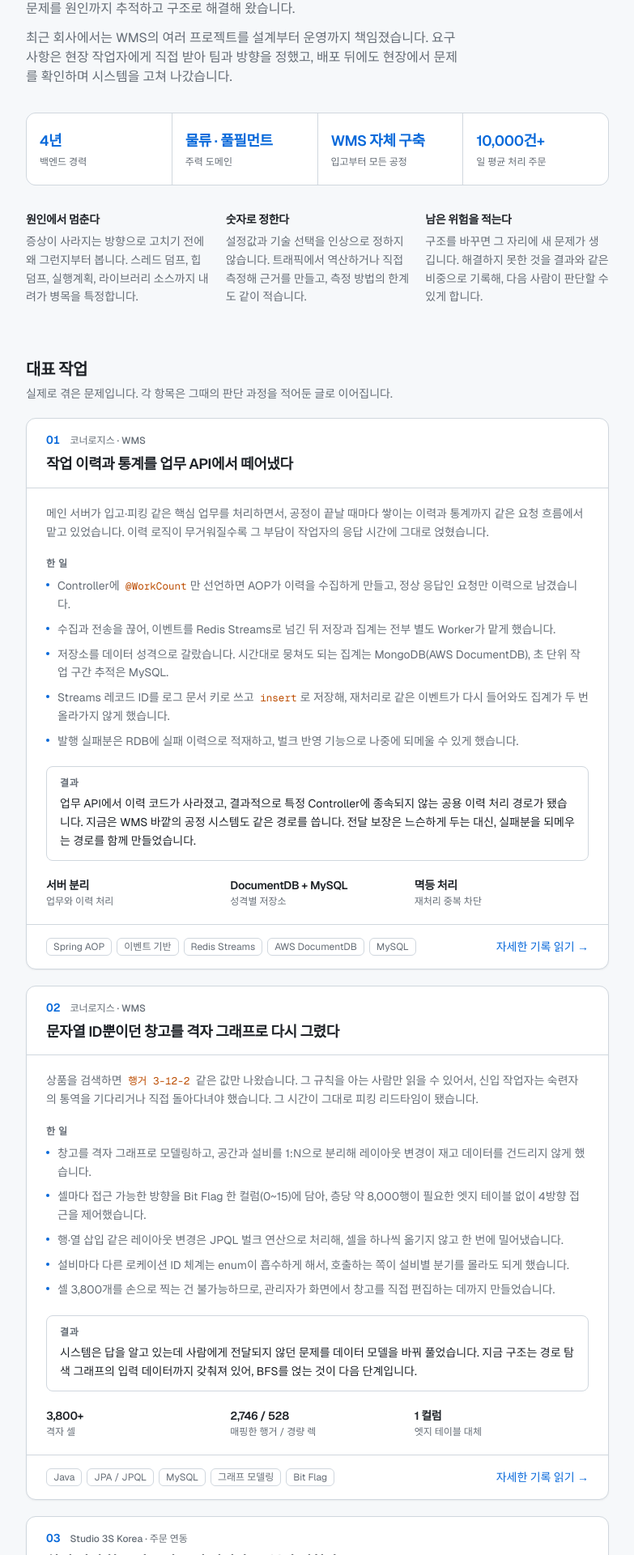
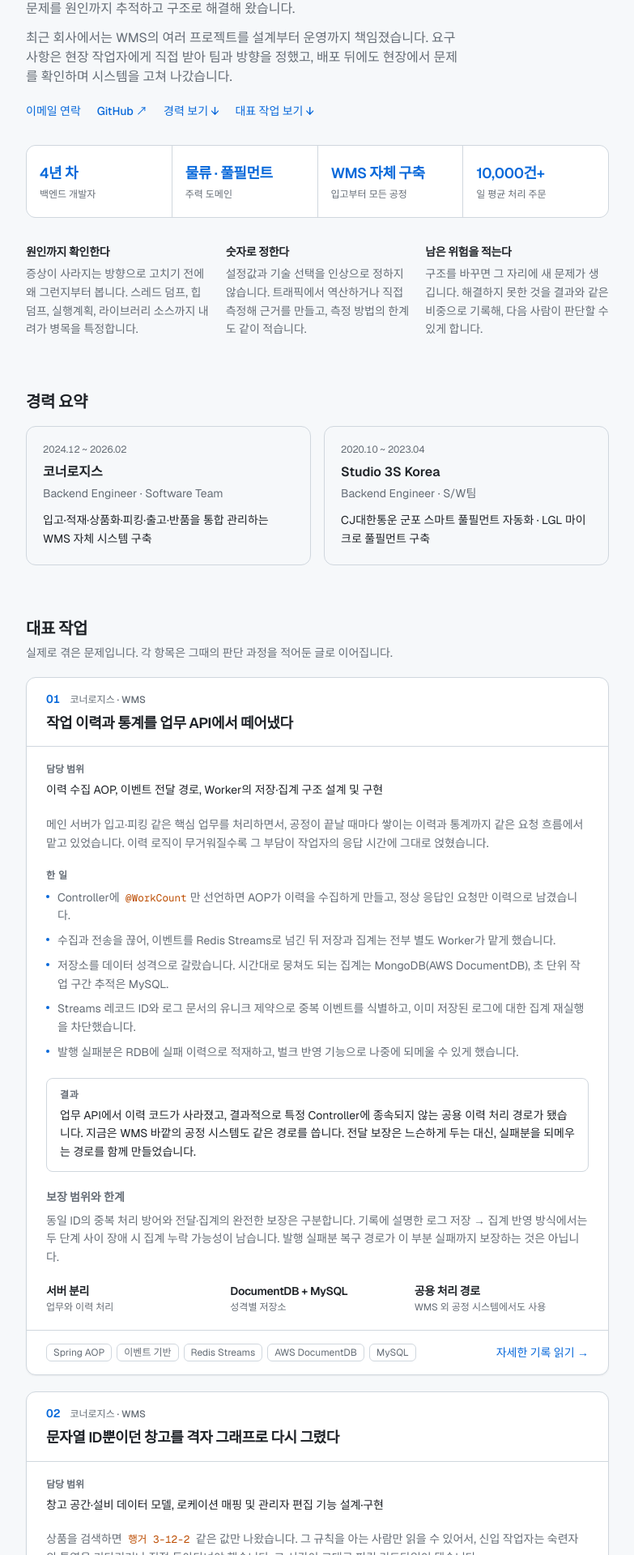
Before and after one commit to beatmeJY/beatmejy.github.io, a Next.js app: page /about in a window 1280 px wide. Shown: the part 260-2180 px from the top of the page at 81% size, without its empty margins (248-1031 px from the left). Built offline with nearby package versions, Linux system fonts and the light colour scheme.

Commit message:
포트폴리오의 담당 범위와 성과 근거를 명확히 정리

```diff
--- a/app/about/page.tsx
+++ b/app/about/page.tsx
@@ -52,7 +52,7 @@ function SectionHeading({
 }
 
 const stats = [
-  { value: "4년", label: "백엔드 경력" },
+  { value: "4년 차", label: "백엔드 개발자" },
   { value: "물류 · 풀필먼트", label: "주력 도메인" },
   { value: "WMS 자체 구축", label: "입고부터 모든 공정" },
   { value: "10,000건+", label: "일 평균 처리 주문" },
@@ -60,7 +60,7 @@ const stats = [
 
 const principles = [
   {
-    title: "원인에서 멈춘다",
+    title: "원인까지 확인한다",
     body: "증상이 사라지는 방향으로 고치기 전에 왜 그런지부터 봅니다. 스레드 덤프, 힙 덤프, 실행계획, 라이브러리 소스까지 내려가 병목을 특정합니다.",
   },
   {
@@ -76,10 +76,12 @@ const principles = [
 type Project = {
   no: string;
   domain: string;
+  role: string;
   title: string;
   problem: string;
   actions: string[];
   result: string;
+  limitation?: string;
   metrics: { value: string; label: string }[];
   stack: string[];
   slug: string;
@@ -89,6 +91,7 @@ const projects: Project[] = [
   {
     no: "01",
     domain: "코너로지스 · WMS",
+    role: "이력 수집 AOP, 이벤트 전달 경로, Worker의 저장·집계 구조 설계 및 구현",
     title: "작업 이력과 통계를 업무 API에서 떼어냈다",
     problem:
       "메인 서버가 입고·피킹 같은 핵심 업무를 처리하면서, 공정이 끝날 때마다 쌓이는 이력과 통계까지 같은 요청 흐름에서 맡고 있었습니다. 이력 로직이 무거워질수록 그 부담이 작업자의 응답 시간에 그대로 얹혔습니다.",
@@ -96,15 +99,17 @@ const projects: Project[] = [
       "Controller에 `@WorkCount`만 선언하면 AOP가 이력을 수집하게 만들고, 정상 응답인 요청만 이력으로 남겼습니다.",
       "수집과 전송을 끊어, 이벤트를 Redis Streams로 넘긴 뒤 저장과 집계는 전부 별도 Worker가 맡게 했습니다.",
       "저장소를 데이터 성격으로 갈랐습니다. 시간대로 뭉쳐도 되는 집계는 MongoDB(AWS DocumentDB), 초 단위 작업 구간 추적은 MySQL.",
-      "Streams 레코드 ID를 로그 문서 키로 쓰고 `insert`로 저장해, 재처리로 같은 이벤트가 다시 들어와도 집계가 두 번 올라가지 않게 했습니다.",
+      "Streams 레코드 ID와 로그 문서의 유니크 제약으로 중복 이벤트를 식별하고, 이미 저장된 로그에 대한 집계 재실행을 차단했습니다.",
       "발행 실패분은 RDB에 실패 이력으로 적재하고, 벌크 반영 기능으로 나중에 되메울 수 있게 했습니다.",
     ],
     result:
       "업무 API에서 이력 코드가 사라졌고, 결과적으로 특정 Controller에 종속되지 않는 공용 이력 처리 경로가 됐습니다. 지금은 WMS 바깥의 공정 시스템도 같은 경로를 씁니다. 전달 보장은 느슨하게 두는 대신, 실패분을 되메우는 경로를 함께 만들었습니다.",
+    limitation:
+      "동일 ID의 중복 처리 방어와 전달·집계의 완전한 보장은 구분합니다. 기록에 설명한 로그 저장 → 집계 반영 방식에서는 두 단계 사이 장애 시 집계 누락 가능성이 남습니다. 발행 실패분 복구 경로가 이 부분 실패까지 보장하는 것은 아닙니다.",
     metrics: [
       { value: "서버 분리", label: "업무와 이력 처리" },
       { value: "DocumentDB + MySQL", label: "성격별 저장소" },
-      { value: "멱등 처리", label: "재처리 중복 차단" },
+      { value: "공용 처리 경로", label: "WMS 외 공정 시스템에서도 사용" },
     ],
     stack: ["Spring AOP", "이벤트 기반", "Redis Streams", "AWS DocumentDB", "MySQL"],
     slug: "wms-worker-server-history-separation",
@@ -112,6 +117,7 @@ const projects: Project[] = [
   {
     no: "02",
     domain: "코너로지스 · WMS",
+    role: "창고 공간·설비 데이터 모델, 로케이션 매핑 및 관리자 편집 기능 설계·구현",
     title: "문자열 ID뿐이던 창고를 격자 그래프로 다시 그렸다",
     problem:
       "상품을 검색하면 `행거 3-12-2` 같은 값만 나왔습니다. 그 규칙을 아는 사람만 읽을 수 있어서, 신입 작업자는 숙련자의 통역을 기다리거나 직접 돌아다녀야 했습니다. 그 시간이 그대로 피킹 리드타임이 됐습니다.",
@@ -123,11 +129,11 @@ const projects: Project[] = [
       "셀 3,800개를 손으로 찍는 건 불가능하므로, 관리자가 화면에서 창고를 직접 편집하는 데까지 만들었습니다.",
     ],
     result:
-      "시스템은 답을 알고 있는데 사람에게 전달되지 않던 문제를 데이터 모델을 바꿔 풀었습니다. 지금 구조는 경로 탐색 그래프의 입력 데이터까지 갖춰져 있어, BFS를 얹는 것이 다음 단계입니다.",
+      "문자열 로케이션을 지도에서 확인하고, 관리자가 레이아웃을 직접 편집할 수 있게 했습니다. 공간과 설비를 분리해 재배치와 설비별 로케이션 체계를 관리할 수 있는 구조를 만들었습니다.",
     metrics: [
-      { value: "3,800+", label: "격자 셀" },
-      { value: "2,746 / 528", label: "매핑한 행거 / 경량 렉" },
-      { value: "1 컬럼", label: "엣지 테이블 대체" },
+      { value: "위치 시각화", label: "문자열 ID를 창고 지도에 표시" },
+      { value: "관리자 편집", label: "화면에서 레이아웃 변경" },
+      { value: "3,800+", label: "모델링한 격자 셀 규모" },
     ],
     stack: ["Java", "JPA / JPQL", "MySQL", "그래프 모델링", "Bit Flag"],
     slug: "warehouse-map",
@@ -135,6 +141,7 @@ const projects: Project[] = [
   {
     no: "03",
     domain: "Studio 3S Korea · 주문 연동",
+    role: "장애 원인 분석, 서버별 타임아웃·서킷 브레이커 및 실패 건 재전송 경로 적용",
     title: "하위 서버 한 곳이 죽자 우리 서버가 40분간 멈췄다",
     problem:
       "일 평균 10,000건이 넘는 주문을 여러 하위 서버로 전달하는 구조였습니다. 전달을 비동기로 바꾼 지 한 달쯤 됐을 때 협력 서버 한 곳이 다운되면서, 200개짜리 스레드 풀이 약 40분 동안 고갈됐습니다. 남의 장애가 왜 우리 장애가 되는지부터 풀어야 했습니다.",
@@ -142,15 +149,15 @@ const projects: Project[] = [
       "스레드 덤프에서 워커 대부분이 `TIMED_WAITING`으로 소켓 응답을 기다리고, 대기 시간이 60초 근처에서 끊기는 패턴을 확인했습니다.",
       "`feign.Request.Options` 소스를 열어 설정하지 않은 기본 readTimeout이 60초라는 것을 특정했습니다. 요청 하나가 스레드를 60초까지 붙잡고 있었습니다.",
       "하위 서버마다 평소 응답 속도가 달라 일괄 적용 대신 서버별로 타임아웃을 잡았습니다(60초 → 3~15초).",
-      "서킷 브레이커 설정값은 피크 트래픽에서 역산했습니다. 초당 1,000건이면 슬라이딩 윈도 100건이 쌓이는 데 약 0.1초, 실패율 50%면 스레드 풀 200개가 약 0.4초 만에 소진되는 구조였습니다.",
+      "피크 호출량과 스레드 풀 크기를 기준으로 장애 요청의 점유 부담을 검토하고, 반복 실패하는 하위 서버로의 호출을 서킷 브레이커로 차단했습니다.",
       "차단이 곧 유실이 되지 않도록 실패 건을 모아 복구 후 재전송하는 배치를 두고, Circuit Open 시 Slack으로 알렸습니다.",
     ],
     result:
-      "타임아웃만 줄이거나 Retry를 붙이는 대안도 검토했지만, 실패가 계속되는 동안 호출 자체를 끊어주지 않으면 같은 일이 반복된다고 봤습니다. Timeout과 Circuit Breaker를 함께 두어 장애 전파 경로를 끊었고, 대기 비용을 약 80% 줄였습니다.",
+      "서버별 readTimeout을 60초에서 3~15초로 조정하고, 반복 실패 시 호출을 중단하도록 했습니다. 장애 서버를 기다리는 시간을 제한하는 조치와 복구 후 실패 건을 재전송하는 경로를 함께 마련했습니다.",
     metrics: [
-      { value: "약 80% 감소", label: "장애 시 대기 비용" },
-      { value: "60s → 3~15s", label: "요청당 최대 점유" },
-      { value: "1,000 TPS", label: "설정 역산 기준" },
+      { value: "60s → 3~15s", label: "서버별 readTimeout 설정" },
+      { value: "반복 실패 차단", label: "서킷 브레이커 적용" },
+      { value: "실패 건 재전송", label: "복구 후 배치 처리" },
     ],
     stack: ["Java", "Spring Async", "OpenFeign", "Resilience4j"],
     slug: "preventing-thread-blocking-with-circuitBreaker",
@@ -209,10 +216,9 @@ const sideProjects: SideProject[] = [
       "일정과 목표 달성률을 관리하는 웹 서비스입니다. 사용자 도메인을 맡아 인증·성능·품질 영역을 담당했고, 직접 배포해 운영까지 했습니다. 지금은 서비스를 내렸습니다.",
     repo: "https://github.com/dailyge/dailyge-server",
     points: [
-      "회원가입 부하 테스트에서 TPS가 300에 머물러, 채번 테이블로 PK 생성과 저장을 분리했습니다.",
-      "CPU가 100%에서 내려오지 않아 힙 덤프를 떴더니 커넥션 핸들러에서 누수가 있었습니다. 초당 약 1,000개 커넥션을 감당하지 못해 GC가 계속 돌던 것이라, 부하 테스트로 적정 스레드 수 300을 찾아 TPS 1,100까지 올렸습니다.",
-      "자주 조회되는 사용자 정보에 Look-Aside 캐시와 TTL 30일을 두고 로그인 시 이벤트로 갱신되게 해 TPS 1,800을 달성했습니다.",
-      "JWT는 전체가 아니라 Payload만 암호화했습니다. 전체를 암호화하면 잘못된 토큰도 복호화해야 알 수 있어서, 구조와 만료를 먼저 검증할 수 있게 했습니다.",
+      "회원가입 부하 테스트에서 PK 생성 과정을 개선하기 위해 채번 테이블로 채번과 저장을 분리했습니다.",
+      "부하 테스트 중 CPU 사용률과 GC 문제를 힙 덤프로 분석하고, 스레드 수를 조정하며 처리량을 검증했습니다.",
+      "사용자 정보 조회에는 Look-Aside 캐시를 적용하고, TTL과 로그인 이벤트 기반 갱신 경로를 두었습니다.",
       "테스트 300여 개로 커버리지 80% 이상을 유지하고, RestDocs와 Swagger로 테스트가 통과할 때만 문서가 생성되게 했습니다.",
       "팀에 프론트엔드 개발자가 없어 React와 TypeScript로 UI까지 맡아 만들고 팀에 공유했습니다.",
     ],
@@ -249,7 +255,7 @@ const careers: Career[] = [
     role: "Backend Engineer · Software Team",
     headline: "입고·적재·상품화·피킹·출고·반품을 통합 관리하는 WMS 자체 시스템 구축",
     points: [
-      "다수 프로젝트를 초기 설계부터 운영까지 프로젝트 단위로 책임지고, 팀 회의로 방향을 정해 의사결정까지 이끎",
+      "작업 이력·통계, 창고 지도·로케이션 등 WMS 담당 프로젝트의 초기 설계부터 구현·운영까지 책임지고 팀과 설계 방향을 결정",
       "현장 작업자를 직접 찾아가 문제와 수정 요청을 받고, 현장의 문제를 발로 뛰며 해결해 시스템에 반영",
       "바코드·RFID 기반 실시간 상품 추적과 로케이션·재고 관리 개발",
       "물류센터 전체 맵을 그래프로 모델링하고 이동 가능 방향을 Bit Flag로 표현",
@@ -280,12 +286,12 @@ const careers: Career[] = [
     points: [
       "일 평균 10,000건+ 주문과 주문당 20개 이상의 물류 API를 처리하는 서버 간 통합 시스템 개발",
       "동기 스케줄러 전송을 트랜잭션 이벤트 + 비동기로 전환해 확장 가능한 구조로 개선",
-      "외부 API 장애로 인한 Thread Pool 고갈을 분석하고 Circuit Breaker로 대기 비용 약 80% 감소",
+      "외부 API 장애로 인한 Thread Pool 고갈을 분석하고 서버별 타임아웃·Circuit Breaker·실패 건 재전송 적용",
       "실행계획 분석으로 대량 삭제 병목을 찾아 처리 시간 10초 → 2초",
       "로봇·재고 실시간 위치 데이터를 RabbitMQ 비동기 처리로 전환해 전송 성능 20~50% 개선",
       "외부 인터페이스 컨트롤러에 AOP를 걸어 성공·실패 이력을 전수 수집하고, 실패 건 재전송 UI 제공",
       "LGL 마이크로 풀필먼트에서 데이터 모델 설계와 프로젝트 리딩, 해외 로봇 API 분석·연동·문서화",
-      "온보딩 문서화와 오프라인 코드리뷰, SonarQube 도입으로 신규 입사자 적응 지원",
+      "온보딩 문서화로 신규 입사자 적응을 지원하고, 코드리뷰·SonarQube 도입을 시도하며 팀 내 정착의 어려움을 경험",
     ],
     tags: ["대용량 처리", "장애 격리", "성능 최적화", "온보딩 체계"],
   },
@@ -298,16 +304,18 @@ const education = [
 ];
 
 const stackGroups = [
-  { name: "언어", items: ["Java", "Kotlin"] },
+  { name: "언어", items: ["Java", "Kotlin"], context: "Java 기반 물류 서버와 개인 서비스 개발" },
   {
     name: "프레임워크",
     items: ["Spring Boot", "Spring AOP", "JPA", "MyBatis", "OpenFeign", "Resilience4j"],
+    context: "업무 API·데이터 모델 설계, 이력 수집 공통화, 외부 API 연동과 장애 격리",
   },
   {
     name: "데이터",
     items: ["MySQL", "PostgreSQL", "Redis", "Redisson", "AWS DocumentDB", "RabbitMQ"],
+    context: "실행계획·스토리지 엔진 분석, 분산 락, 이벤트 전달, 작업 이력·통계 저장",
   },
-  { name: "인프라", items: ["AWS EC2", "AWS RDS", "GitHub Actions"] },
+  { name: "인프라", items: ["AWS EC2", "AWS RDS", "GitHub Actions"], context: "EC2 운영 안정화, RDS 전환 및 개인 서비스 배포·운영" },
 ];
 
 export default function AboutPage() {
@@ -333,6 +341,12 @@ export default function AboutPage() {
               요구사항은 현장 작업자에게 직접 받아 팀과 방향을 정했고, 배포 뒤에도
               현장에서 문제를 확인하며 시스템을 고쳐 나갔습니다.
             </p>
+            <nav aria-label="포트폴리오 바로가기" className="mt-5 flex flex-wrap gap-x-5 gap-y-2 text-sm font-medium text-accent">
+              <a href="mailto:beatmejy@gmail.com">이메일 연락</a>
+              <a href={siteConfig.github} target="_blank" rel="noopener noreferrer">GitHub ↗</a>
+              <a href="#career">경력 보기 ↓</a>
+              <a href="#projects">대표 작업 보기 ↓</a>
+            </nav>
           </div>
           <Image
             src="/images/profile.jpg"
@@ -368,6 +382,20 @@ export default function AboutPage() {
         </ul>
       </header>
 
+      <section aria-labelledby="career-summary" className="flex flex-col gap-4">
+        <SectionHeading id="career-summary" title="경력 요약" />
+        <ul className="grid gap-4 sm:grid-cols-2">
+          {careers.filter((career) => career.kind !== "break").map((career) => (
+            <li key={career.org} className="rounded-xl border border-border p-5">
+              <p className="text-xs tabular-nums text-muted">{career.period}</p>
+              <h3 className="mt-2 font-semibold">{career.org}</h3>
+              <p className="mt-1 text-sm text-muted">{career.role}</p>
+              <p className="mt-3 text-sm leading-relaxed">{career.headline}</p>
+            </li>
+          ))}
+        </ul>
+      </section>
+
       {/* 대표 작업 */}
       <section aria-labelledby="projects" className="flex flex-col gap-5">
         <SectionHeading
@@ -400,6 +428,10 @@ export default function AboutPage() {
               </div>
 
               <div className="flex flex-col gap-5 px-5 py-5 sm:px-6">
+                <div>
+                  <p className="text-xs font-semibold text-muted">담당 범위</p>
+                  <p className="mt-1.5 text-sm leading-relaxed">{project.role}</p>
+                </div>
                 <p className="text-sm leading-relaxed text-muted">
                   <RichText text={project.problem} />
                 </p>
@@ -434,6 +466,13 @@ export default function AboutPage() {
                     <RichText text={project.result} />
                   </p>
                 </div>
+
+                {project.limitation ? (
+                  <div className="text-sm leading-relaxed text-muted">
+                    <p className="font-semibold">보장 범위와 한계</p>
+                    <p className="mt-1.5">{project.limitation}</p>
+                  </div>
+                ) : null}
 
                 <dl className="grid gap-3 sm:grid-cols-3">
                   {project.metrics.map((metric) => (
@@ -473,37 +512,91 @@ export default function AboutPage() {
         </ol>
       </section>
 
-      {/* 기술 판단 기록 */}
-      <section aria-labelledby="decisions" className="flex flex-col gap-5">
-        <SectionHeading
-          id="decisions"
-          title="기술 판단 기록"
-          description="선택의 근거와, 나중에 틀렸다고 확인한 것까지 남깁니다."
-        />
-        <ul className="grid gap-4 sm:grid-cols-2">
-          {decisions.map((decision) => (
+      {/* 기술 스택 */}
+      <section aria-labelledby="stack" className="flex flex-col gap-5">
+        <SectionHeading id="stack" title="기술 스택" />
+        <dl className="flex flex-col gap-4">
+          {stackGroups.map((group) => (
+            <div key={group.name} className="flex flex-col gap-2 sm:flex-row sm:gap-5">
+              <dt className="w-20 shrink-0 pt-1 text-sm text-muted">{group.name}</dt>
+              <dd>
+                <p className="mb-2 text-sm leading-relaxed text-muted">{group.context}</p>
+                <ul className="flex flex-wrap gap-2">
+                  {group.items.map((item) => (
+                    <li
+                      key={item}
+                      className="rounded-md border border-border bg-surface px-3 py-1 text-sm"
+                    >
+                      {item}
+                    </li>
+                  ))}
+                </ul>
+              </dd>
+            </div>
+          ))}
+        </dl>
+      </section>
+
+      {/* 경력 */}
+      <section aria-labelledby="career" className="flex flex-col gap-5">
+        <SectionHeading id="career" title="경력" />
+        <ol className="flex flex-col">
+          {careers.map((career, index) => (
             <li
-              key={decision.slug}
-              className="flex flex-col rounded-xl border border-border p-5"
+              key={career.period}
+              className={`relative pl-6 ${
+                index === careers.length - 1 ? "" : "pb-10"
+              }`}
             >
-              <p className="text-xs font-medium text-accent">{decision.tag}</p>
-              <h3 className="mt-2 font-semibold leading-snug tracking-tight">
-                <RichText text={decision.title} />
+              <span
+                aria-hidden="true"
+                className={`absolute left-0 top-1.5 size-2.5 rounded-full border-2 bg-background ${
+                  career.kind === "break" ? "border-border" : "border-accent"
+                }`}
+              />
+              {index === careers.length - 1 ? null : (
+                <span
+                  aria-hidden="true"
+                  className="absolute bottom-0 left-[4px] top-5 w-px bg-border"
+                />
+              )}
+              <p className="text-sm tabular-nums text-muted">{career.period}</p>
+              <h3
+                className={`mt-1 font-semibold tracking-tight ${
+                  career.kind === "break" ? "text-muted" : ""
+                }`}
+              >
+                {career.org}
               </h3>
-              <p className="mt-2 flex-1 text-sm leading-relaxed text-muted">
-                <RichText text={decision.body} />
-              </p>
-              <p className="mt-4">
-                <Link
-                  href={`/posts/${decision.slug}/`}
-                  className="text-sm font-medium text-accent hover:text-accent-hover"
-                >
-                  읽기 →
-                </Link>
-              </p>
+              <p className="text-sm text-muted">{career.role}</p>
+              <p className="mt-2 text-sm font-medium">{career.headline}</p>
+              <ul className="mt-2 flex flex-col gap-1.5">
+                {career.points.map((point) => (
+                  <li
+                    key={point}
+                    className="flex gap-2.5 text-sm leading-relaxed text-muted"
+                  >
+                    <span
+                      aria-hidden="true"
+                      className="mt-2 size-1 shrink-0 rounded-full bg-border"
+                    />
+                    <span>{point}</span>
+                  </li>
+                ))}
+              </ul>
+              <ul className="mt-3 flex flex-wrap gap-1.5">
+                {career.tags.map((tag) => (
+                  <li
+                    key={tag}
+                    className="rounded-md border border-border px-2 py-0.5 text-xs text-muted"
+                  >
+                    {tag}
+                  </li>
+                ))}
+              </ul>
             </li>
           ))}
-        </ul>
+        </ol>
       </section>
 
       {/* 개인 프로젝트 */}
@@ -571,90 +664,37 @@ export default function AboutPage() {
         </ul>
       </section>
 
-      {/* 경력 */}
-      <section aria-labelledby="career" className="flex flex-col gap-5">
-        <SectionHeading id="career" title="경력" />
-        <ol className="flex flex-col">
-          {careers.map((career, index) => (
+      {/* 기술 판단 기록 */}
+      <section aria-labelledby="decisions" className="flex flex-col gap-5">
+        <SectionHeading
+          id="decisions"
+          title="기술 판단 기록"
+          description="선택의 근거와, 나중에 틀렸다고 확인한 것까지 남깁니다."
+        />
+        <ul className="grid gap-4 sm:grid-cols-2">
+          {decisions.map((decision) => (
             <li
-              key={career.period}
-              className={`relative pl-6 ${
-                index === careers.length - 1 ? "" : "pb-10"
-              }`}
+              key={decision.slug}
+              className="flex flex-col rounded-xl border border-border p-5"
             >
-              <span
-                aria-hidden="true"
-                className={`absolute left-0 top-1.5 size-2.5 rounded-full border-2 bg-background ${
-                  career.kind === "break" ? "border-border" : "border-accent"
-                }`}
-              />
-              {index === careers.length - 1 ? null : (
-                <span
-                  aria-hidden="true"
-                  className="absolute bottom-0 left-[4px] top-5 w-px bg-border"
-                />
-              )}
-              <p className="text-sm tabular-nums text-muted">{career.period}</p>
-              <h3
-                className={`mt-1 font-semibold tracking-tight ${
-                  career.kind === "break" ? "text-muted" : ""
-                }`}
-              >
-                {career.org}
+              <p className="text-xs font-medium text-accent">{decision.tag}</p>
+              <h3 className="mt-2 font-semibold leading-snug tracking-tight">
+                <RichText text={decision.title} />
               </h3>
-              <p className="text-sm text-muted">{career.role}</p>
-              <p className="mt-2 text-sm font-medium">{career.headline}</p>
-              <ul className="mt-2 flex flex-col gap-1.5">
-                {career.points.map((point) => (
-                  <li
-                    key={point}
-                    className="flex gap-2.5 text-sm leading-relaxed text-muted"
-                  >
-                    <span
-                      aria-hidden="true"
-                      className="mt-2 size-1 shrink-0 rounded-full bg-border"
-                    />
-                    <span>{point}</span>
-                  </li>
-                ))}
-              </ul>
-              <ul className="mt-3 flex flex-wrap gap-1.5">
-                {career.tags.map((tag) => (
-                  <li
-                    key={tag}
-                    className="rounded-md border border-border px-2 py-0.5 text-xs text-muted"
-                  >
-                    {tag}
-                  </li>
-                ))}
-              </ul>
+              <p className="mt-2 flex-1 text-sm leading-relaxed text-muted">
+                <RichText text={decision.body} />
+              </p>
+              <p className="mt-4">
+                <Link
+                  href={`/posts/${decision.slug}/`}
+                  className="text-sm font-medium text-accent hover:text-accent-hover"
+                >
+                  읽기 →
+                </Link>
+              </p>
             </li>
           ))}
-        </ol>
-      </section>
-
-      {/* 기술 스택 */}
-      <section aria-labelledby="stack" className="flex flex-col gap-5">
-        <SectionHeading id="stack" title="기술 스택" />
-        <dl className="flex flex-col gap-4">
-          {stackGroups.map((group) => (
-            <div key={group.name} className="flex flex-col gap-2 sm:flex-row sm:gap-5">
-              <dt className="w-20 shrink-0 pt-1 text-sm text-muted">{group.name}</dt>
-              <dd>
-                <ul className="flex flex-wrap gap-2">
-                  {group.items.map((item) => (
-                    <li
-                      key={item}
-                      className="rounded-md border border-border bg-surface px-3 py-1 text-sm"
-                    >
-                      {item}
-                    </li>
-                  ))}
-                </ul>
-              </dd>
-            </div>
-          ))}
-        </dl>
+        </ul>
       </section>
 
       {/* 학력·활동 */}
```
